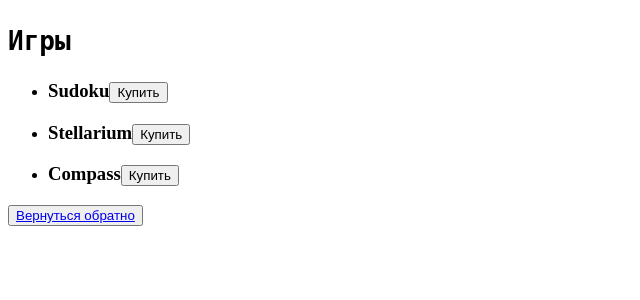
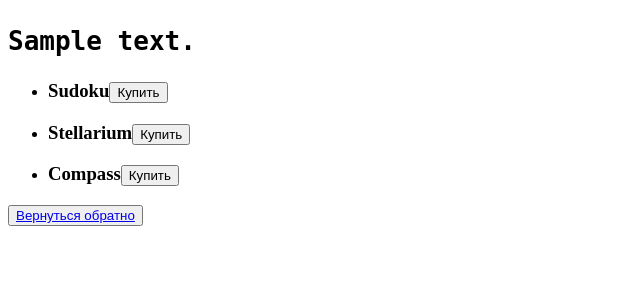
Before and after one commit to abuba0a/module_18_3, a Django app: template UrbanDjango/templates/third_task/games.html in a window 1280 px wide. Shown: the top 300 px of the page, without its empty margins (0-640 px from the left). Run offline with Django 4.2, Linux system fonts and the light colour scheme; the template is opened without the code that fills it: most values are stand-ins (such as "Sample title", 1, 10 or a date in 2020).

Commit message:
Update games.html

```diff
--- a/UrbanDjango/templates/third_task/games.html
+++ b/UrbanDjango/templates/third_task/games.html
@@ -2,10 +2,10 @@
 <html lang="en">
 <head>
     <meta charset="UTF-8">
-    <title>games</title>
+    <title>{{title}}</title>
 </head>
 <body>
-<h1><tt>Игры</tt></h1>
+<h1><tt>{{text}}</tt></h1>
 <ul>
     <li><h3>Sudoku<button>Купить</button></h3></li>
     <li><h3>Stellarium<button>Купить</button></h3></li>
```
